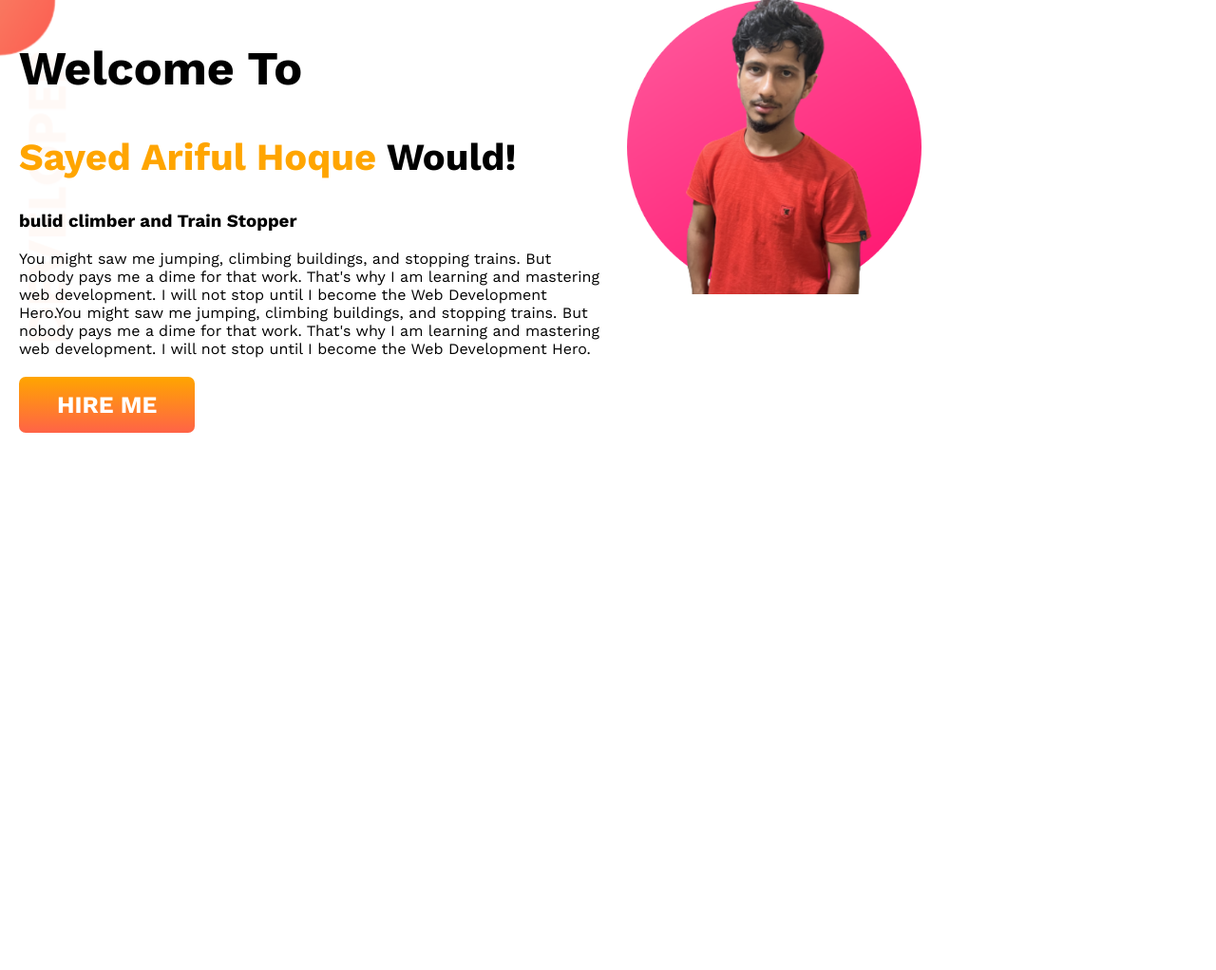
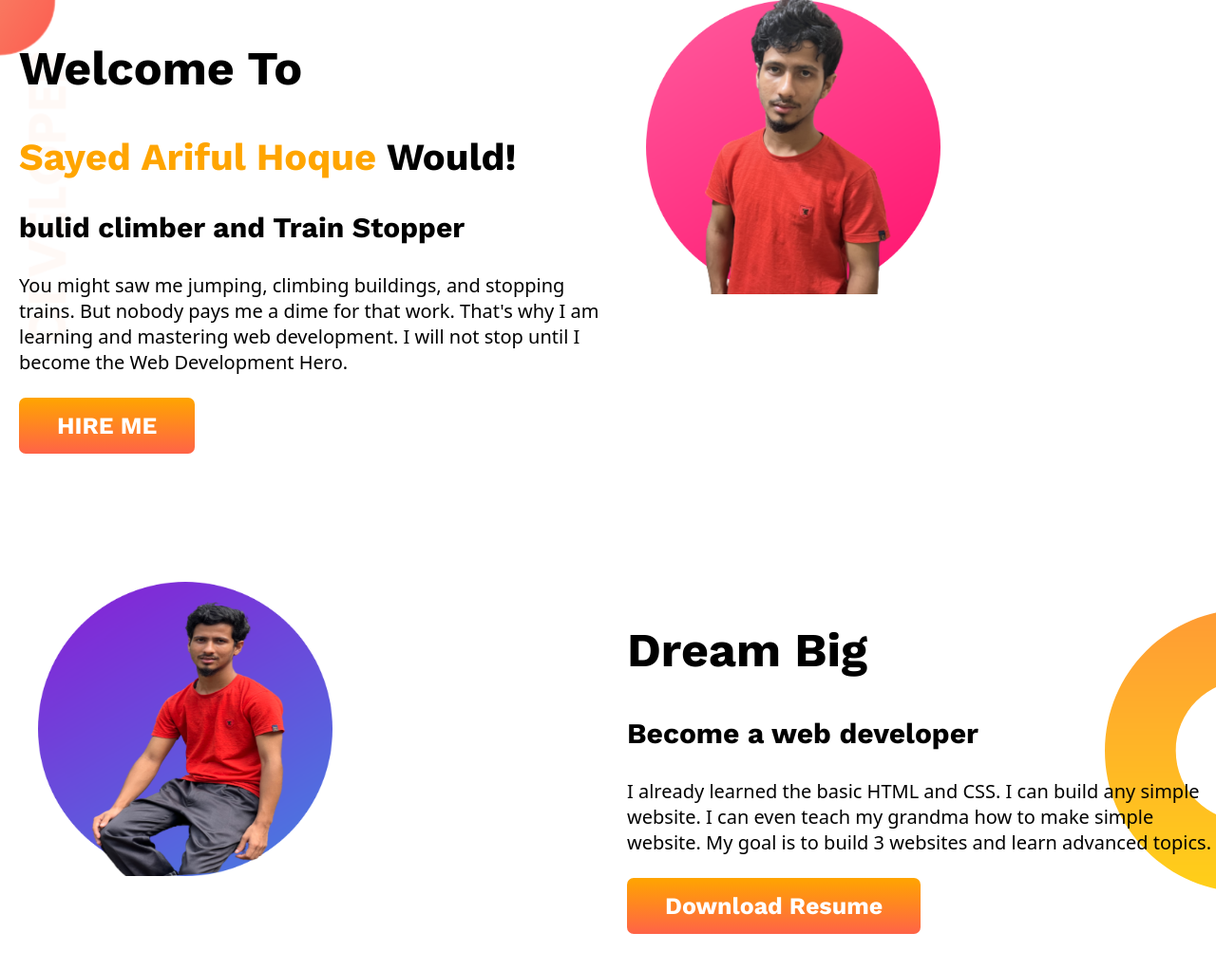
Before and after one commit to Sayed-Ariful-Hoque/developer-portfolio, a plain HTML site: page index.html in a window 1280 px wide. Shown: the whole page at 95% size. Before the commit the page ends 800 px from the top, so only its background shows below. Drawn offline with nearby package versions, Linux system fonts and the light colour scheme; a web font is replaced by a local one.

Commit message:
dream added

```diff
--- a/index.html
+++ b/index.html
@@ -16,12 +16,25 @@
         <h1> Welcome To </h1>
         <h2><span class="sayed">Sayed Ariful Hoque</span> Would!</h2>
         <h3>bulid climber and Train Stopper</h3>
-        <p> You might saw me jumping, climbing buildings, and stopping trains. But nobody pays me a dime for that work. That's why I am learning and mastering web development. I will not stop until I become the Web Development Hero.You might saw me jumping, climbing buildings, and stopping trains. But nobody pays me a dime for that work. That's why I am learning and mastering web development. I will not stop until I become the Web Development Hero.</p><br>
+        <p>You might saw me jumping, climbing buildings, and stopping trains. But nobody pays me a dime for that work. That's why I am learning and mastering web development. I will not stop until I become the Web Development Hero.</p><br>
         <a class="hire" target="_blank" href="https://www.linkedin.com/in/sayed-ariful-hoque-86b13b22a/?originalSubdomain=bd">HIRE ME</a>
     </div>
     <div class="hlf-width">
         <img src="image/ariful.png" alt="">
     </div>
    </section>
+
+   <!--this is heder section-->
+   <section class="header-section">
+    <div class="hlf-width">
+        <img src="image/ariful1.png" alt="">
+    </div>
+    <div class="hlf-width">
+        <h1>Dream Big</h1>
+        <h3>Become a web developer</h3>
+        <p>I already learned the basic HTML and CSS. I can build any simple website. I can even teach my grandma how to make simple website. My goal is to build 3 websites and learn advanced topics.</p><br>
+        <a class="hire" href="#"> Download Resume</a>
+    </div>
+   </section>
 </body>
 </html>
--- a/style.css
+++ b/style.css
@@ -4,10 +4,14 @@ body{
 }
 section{
     display: flex;
+    margin-bottom: 150px;
 
 }
 .sayed{
     color: orange;
+}
+p{
+    font-size: 20px;
 }
 h1{
     font-size: 50px;
@@ -15,12 +19,19 @@ h1{
 h2{
     font-size: 40px;
 }
+h3{
+    font-size: 30px;
+}
+p{
+    font-family: system-ui, -apple-system, BlinkMacSystemFont, 'Segoe UI', Roboto, Oxygen, Ubuntu, Cantarell, 'Open Sans', 'Helvetica Neue', sans-serif;
+}
 .hlf-width{
     width: 50%;
     margin-left: 20px;
 }
 .hlf-width img{
     width: 50%;
+    margin-left: 20px;
 }
 .hire{
     color: white;
@@ -35,3 +46,11 @@ h2{
     background-image: url(image/top-banner.png);
     background-repeat: no-repeat;
 }
+
+/* header-section */
+
+.header-section{
+    background-image: url(image/dream-bg.png);
+    background-repeat: no-repeat;
+    background-position: right;
+}
```
